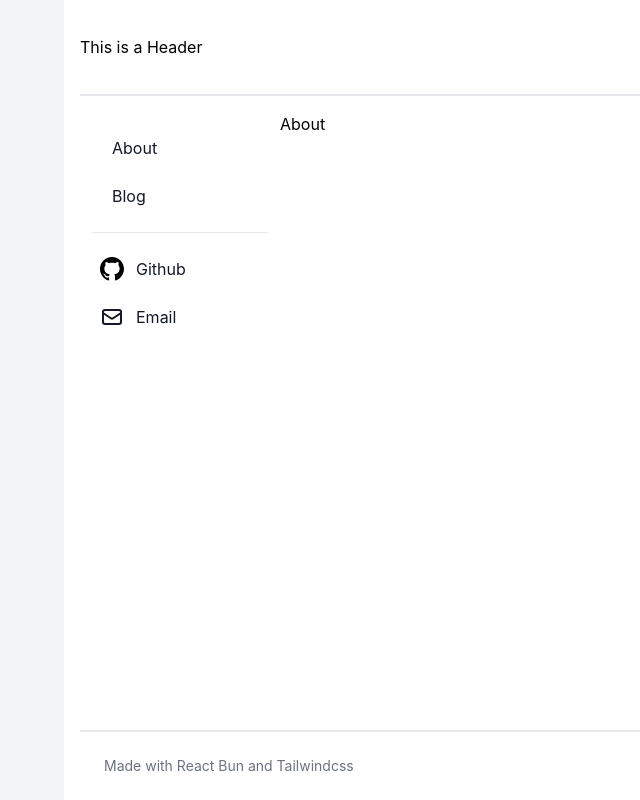
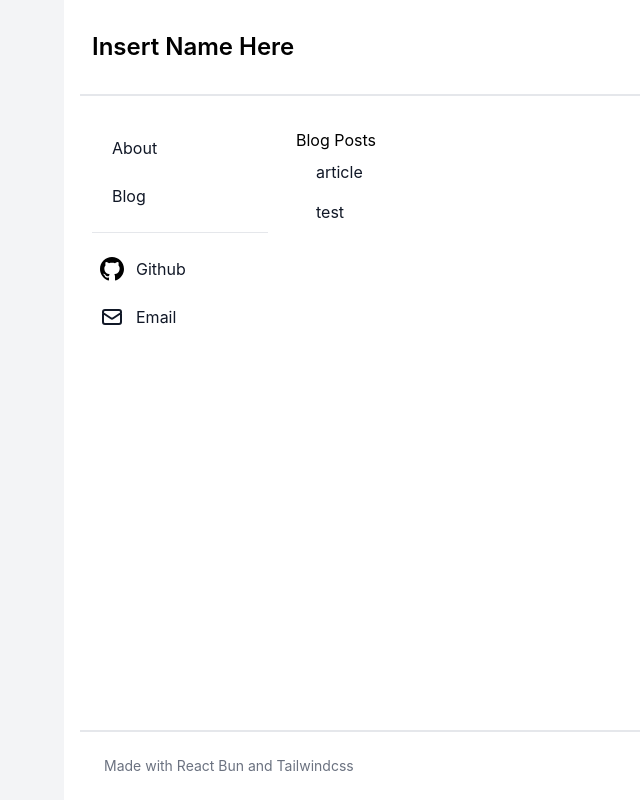
Before and after one commit to cxo05/xavieroh, a React app: page /#/blog in a window 1280 px wide. Before the commit this address led to /about. Shown: the whole page, without its empty margins (0-640 px from the left). Built offline with nearby package versions, Linux system fonts and the light colour scheme.

Commit message:
Styling changes

```diff
--- a/public/index.html
+++ b/public/index.html
@@ -9,12 +9,6 @@
       name="description"
       content="Web site created using create-react-app"
     />
-    <link rel="apple-touch-icon" href="/logo192.png" />
-    <!--
-      manifest.json provides metadata used when your web app is installed on a
-      user's mobile device or desktop. See https://developers.google.com/web/fundamentals/web-app-manifest/
-    -->
-    <!-- <link rel="manifest" href="/manifest.json" /> -->
     <!--
       Notice the use of %PUBLIC_URL% in the tags above.
       It will be replaced with the URL of the `public` folder during the build.
@@ -24,7 +18,7 @@
       work correctly both with client-side routing and a non-root public URL.
       Learn how to configure a non-root public URL by running `npm run build`.
     -->
-    <title>React App</title>
+    <title></title>
   </head>
   <body class="bg-gray-100">
     <noscript>You need to enable JavaScript to run this app.</noscript>
--- a/src/Layouts/header.jsx
+++ b/src/Layouts/header.jsx
@@ -1,10 +1,12 @@
 import * as React from "react";
+
+import config from "../Files/config.json";
 
 export class Header extends React.Component {
   render() {
     return (
       <div className="h-24 flex items-center border-b-2 mb-4">
-        <h1>This is a Header</h1>
+        <p className="px-3 text-2xl font-semibold">{config.name}</p>
       </div>
     );
   }
--- a/src/Layouts/sidebar.jsx
+++ b/src/Layouts/sidebar.jsx
@@ -1,6 +1,8 @@
 import * as React from "react";
 import { Link } from "react-router-dom";
 import { MailIcon } from "@heroicons/react/outline";
+
+import config from "../Files/config.json";
 
 export class Sidebar extends React.Component {
   render() {
@@ -27,7 +29,7 @@ export class Sidebar extends React.Component {
         <ul className="pt-4 mt-4 space-y-2 border-t border-gray-200">
           <li>
             <a
-              href="https://github.com/"
+              href={config.github}
               className="flex items-center p-2 text-base font-normal text-gray-900 rounded-lg transition duration-75 hover:bg-gray-100 group"
               target="_blank"
               rel="noreferrer"
@@ -45,7 +47,7 @@ export class Sidebar extends React.Component {
           </li>
           <li>
             <a
-              href="mailto:"
+              href={"mailto:" + config.email}
               className="flex items-center p-2 text-base font-normal text-gray-900 rounded-lg transition duration-75 hover:bg-gray-100 group"
             >
               <MailIcon className="w-6 h-6"></MailIcon>
--- a/src/Routes/about.jsx
+++ b/src/Routes/about.jsx
@@ -2,8 +2,8 @@ import React from "react";
 
 export default function About() {
   return (
-    <main style={{ width: "100%" }}>
-      <h2>About</h2>
+    <main className="w-full">
+      <p className="text-2xl">About</p>
     </main>
   );
 }
--- a/src/Routes/blogs.jsx
+++ b/src/Routes/blogs.jsx
@@ -13,7 +13,7 @@ export class Blogs extends React.Component {
   render() {
     return (
       <main className="p-4 markdown-body">
-        <div>Blog Posts</div>
+        <h1>Blog Posts</h1>
         {this.state.samples.map((key) => {
           let path = key.slice(2, -3);
           return (
--- a/src/Styles/output.css
+++ b/src/Styles/output.css
@@ -689,8 +689,17 @@ video {
   line-height: 1.5rem;
 }
 
+.text-2xl {
+  font-size: 1.5rem;
+  line-height: 2rem;
+}
+
 .font-normal {
   font-weight: 400;
+}
+
+.font-semibold {
+  font-weight: 600;
 }
 
 .text-gray-500 {
--- /dev/null
+++ b/src/files/config.json
@@ -0,0 +1,5 @@
+{
+  "name": "Insert Name Here",
+  "email": "Insert Email Here",
+  "github": "Insert Github Link Here"
+}
--- a/src/index.jsx
+++ b/src/index.jsx
@@ -1,19 +1,22 @@
 import React from "react";
 import ReactDOM from "react-dom";
-import { BrowserRouter, Routes, Route, Navigate } from "react-router-dom";
+import { HashRouter, Routes, Route, Navigate } from "react-router-dom";
 import "./Styles/style.css";
 import App from "./App";
 import Blog from "./Routes/blog";
 import Blogs from "./Routes/blogs";
 import About from "./Routes/about";
+import config from "./Files/config.json";
 
 let cache = {};
 
 const importAll = (r) => r.keys().forEach((key) => (cache[key] = r(key)));
 importAll(require.context("./files", true, /\.md$/));
 
+document.title = config.name;
+
 ReactDOM.render(
-  <BrowserRouter>
+  <HashRouter>
     <Routes>
       <Route exact path="/" element={<App />}>
         <Route index element={<Navigate to="/about" replace />} />
@@ -36,6 +39,6 @@ ReactDOM.render(
         })}
       </Route>
     </Routes>
-  </BrowserRouter>,
+  </HashRouter>,
   document.getElementById("root")
 );
```
